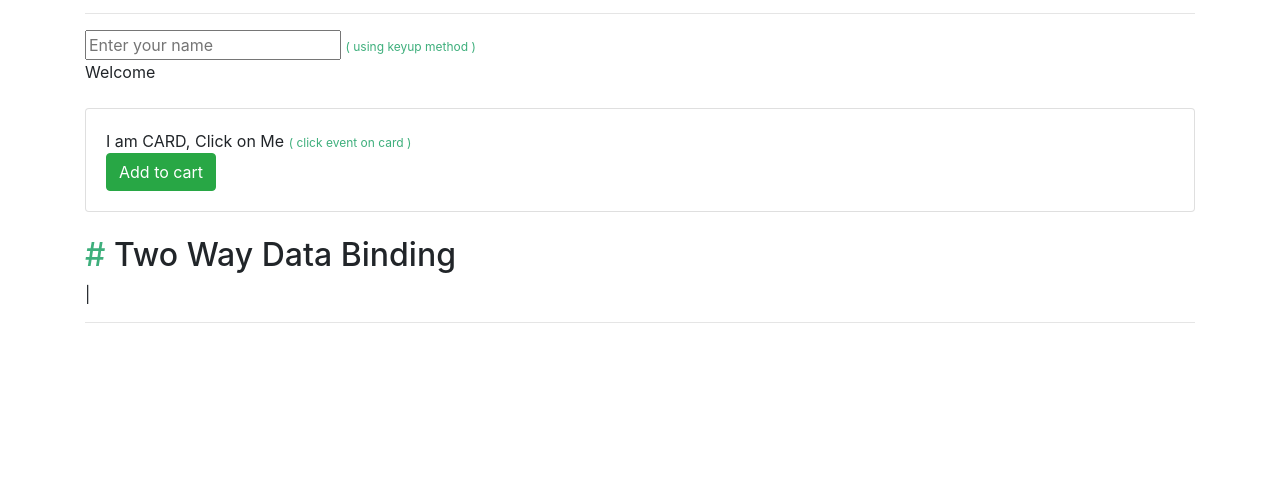
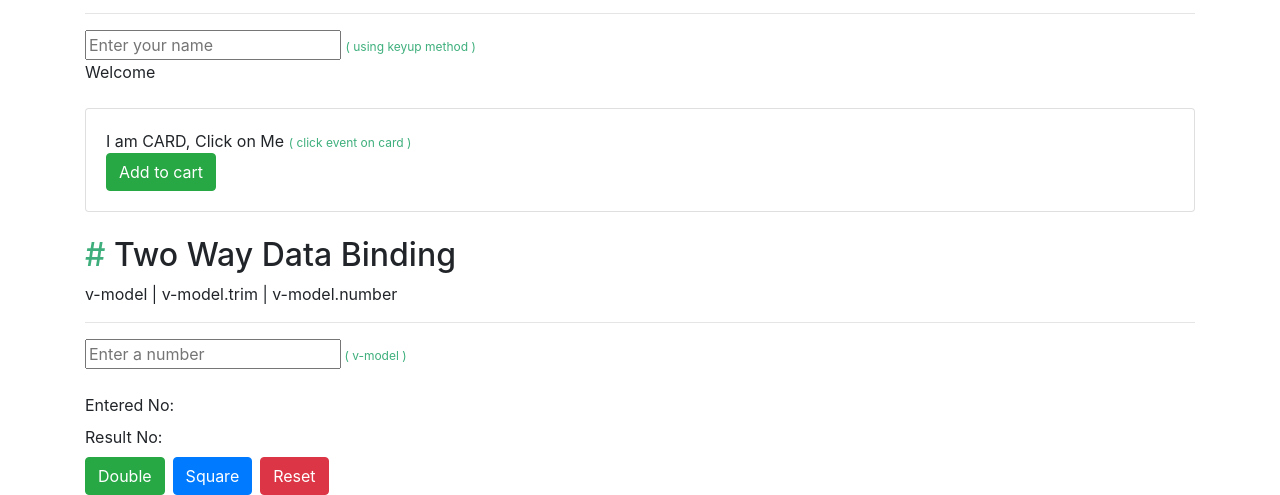
Before and after one commit to abbashir/Vue-js-practice, a plain HTML site: page index.html in a window 1280 px wide. Shown: the part 568-1063 px from the top of the page. Before the commit the page ends 907 px from the top, so only its background shows below. Drawn offline with nearby package versions, Linux system fonts and the light colour scheme.

Commit message:
practic v-model

```diff
--- a/app.js
+++ b/app.js
@@ -51,5 +51,28 @@ const event_modifier = {
 
     }
 }
+
+const TowWayDataBinding = {
+    data() {
+        return {
+            num: "",
+            result: ""
+        }
+    },
+    methods: {
+        getDouble(evt) {
+            this.result = this.num *2;
+        },
+        getSquare(evt) {
+            this.result = this.num * this.num;
+        },
+        Reset(evt) {
+            this.num = "";
+            this.result = "";
+        }
+
+    }
+}
 Vue.createApp(app_data).mount('#app')
 Vue.createApp(event_modifier).mount('#event_modifier')
+Vue.createApp(TowWayDataBinding).mount('#TowWayDataBinding')
--- a/index.html
+++ b/index.html
@@ -67,10 +67,19 @@
     </div>
   </div>
 
-  <div id="event_modifier" class="container mt-4">
+  <div id="TowWayDataBinding" class="container mt-4">
     <h2><span class="hasTag"> # </span> Two Way Data Binding</h2>
-    <p> | </p>
+    <p> v-model | v-model.trim | v-model.number</p>
     <hr>
+
+    <input v-model.number="num" type="text" placeholder="Enter a number">
+    <span class="hints_text"> ( v-model )</span> <br> <br>
+
+    <label>Entered No: </label> {{num}} <br>
+    <label>Result No: </label> {{result}}<br>
+    <button @click="getDouble" class="btn btn-success mr-2">Double</button>
+    <button @click="getSquare" class="btn btn-primary mr-2">Square</button>
+    <button @click="Reset" class="btn btn-danger">Reset</button>
   </div>
 
 
```
